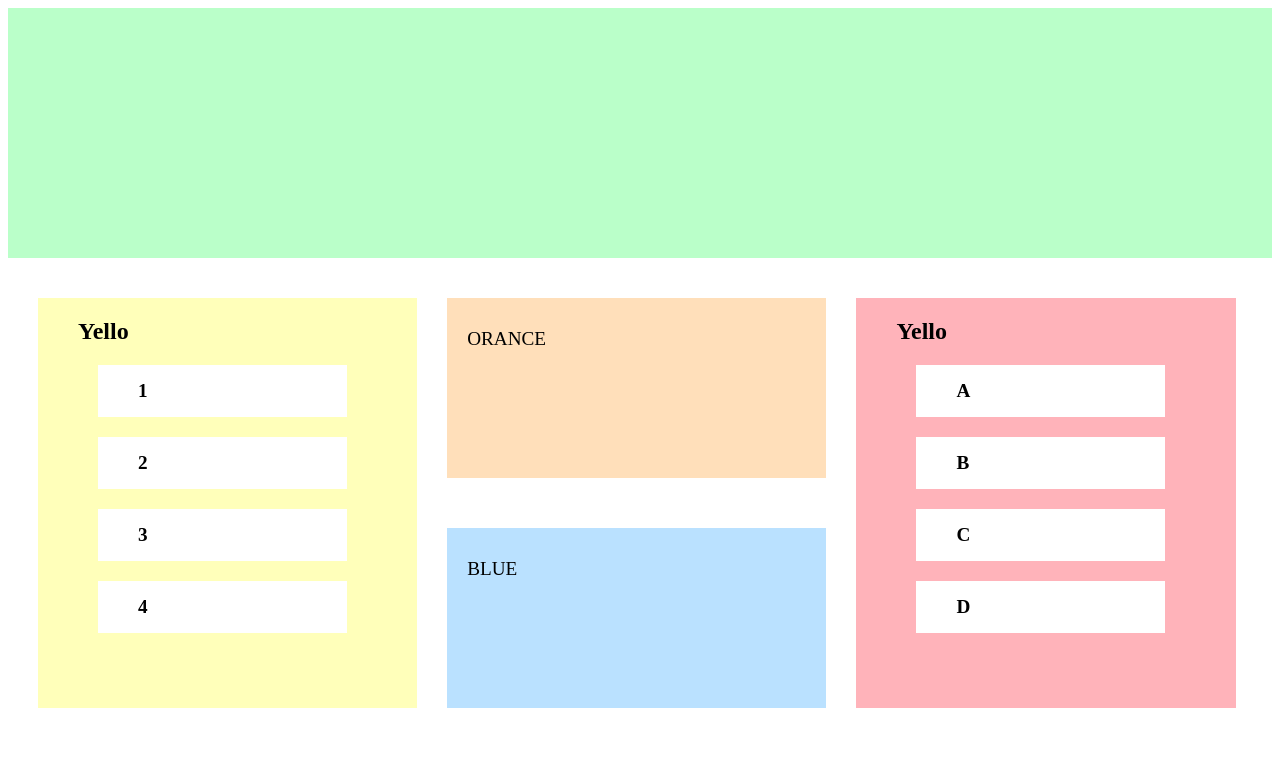
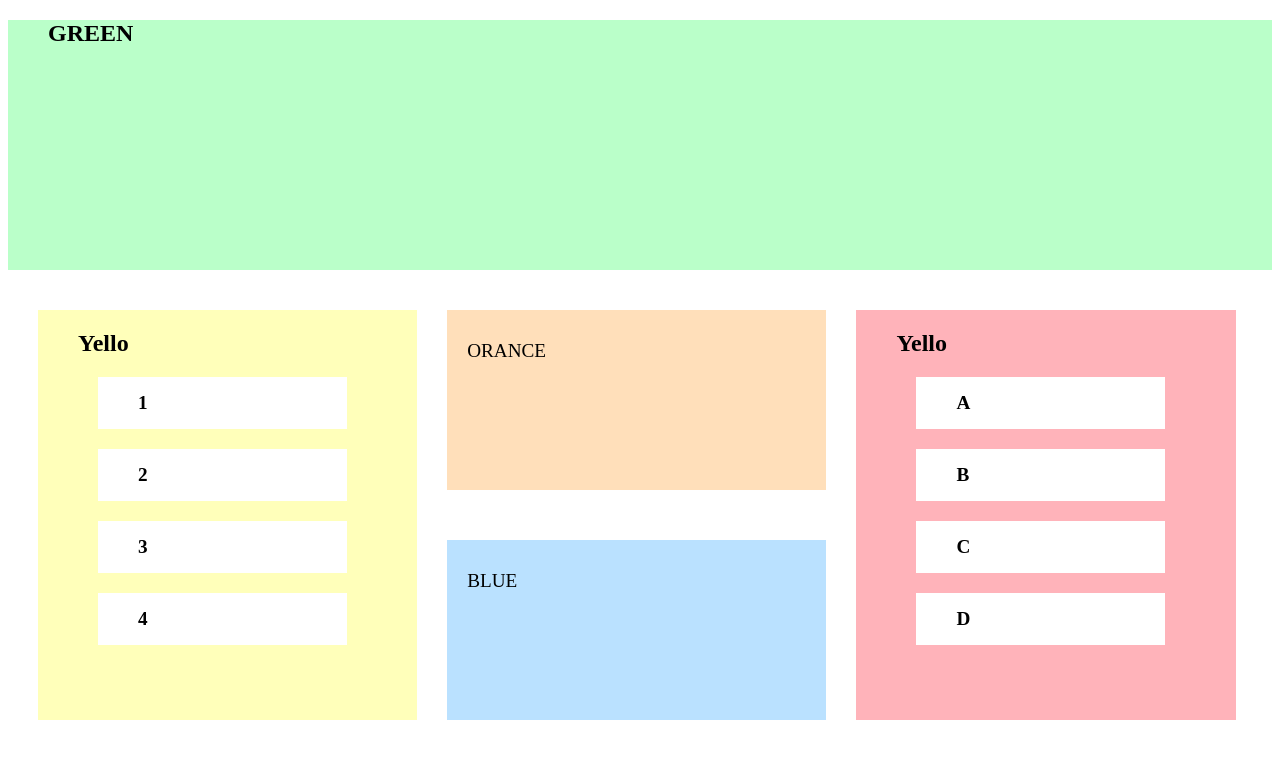
Before and after one commit to mdyanoyon/HTML-CSS, a plain HTML site: page index.html in a window 1280 px wide. Drawn offline with Linux system fonts and the light colour scheme.

Commit message:
Update index.html

```diff
--- a/index.html
+++ b/index.html
@@ -9,6 +9,7 @@
 </head>
 <body>
     <div class="header">
+        <h2>GREEN</h2>
 
     </div>
     <div container>
```
